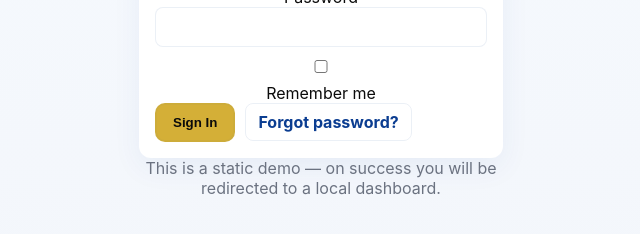
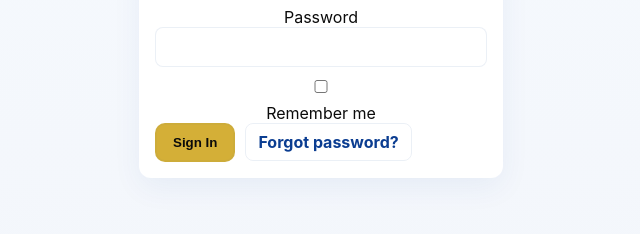
Before and after one commit to Mifavourite/HD-MedED, a website: page login.html in a window 1280 px wide. Shown: the part 464-698 px from the top of the page, without its empty margins (319-959 px from the left). Drawn offline with Linux system fonts and the light colour scheme.

Commit message:
Update login.html

```diff
--- a/login.html
+++ b/login.html
@@ -24,7 +24,7 @@
         <a href="#" class="btn btn-ghost">Forgot password?</a>
       </div>
     </form>
-    <p class="muted">This is a static demo — on success you will be redirected to a local dashboard.</p>
+    <p class="muted"></p>
   </main>
 
   <script src="assets/js/script.js" defer></script>
```
